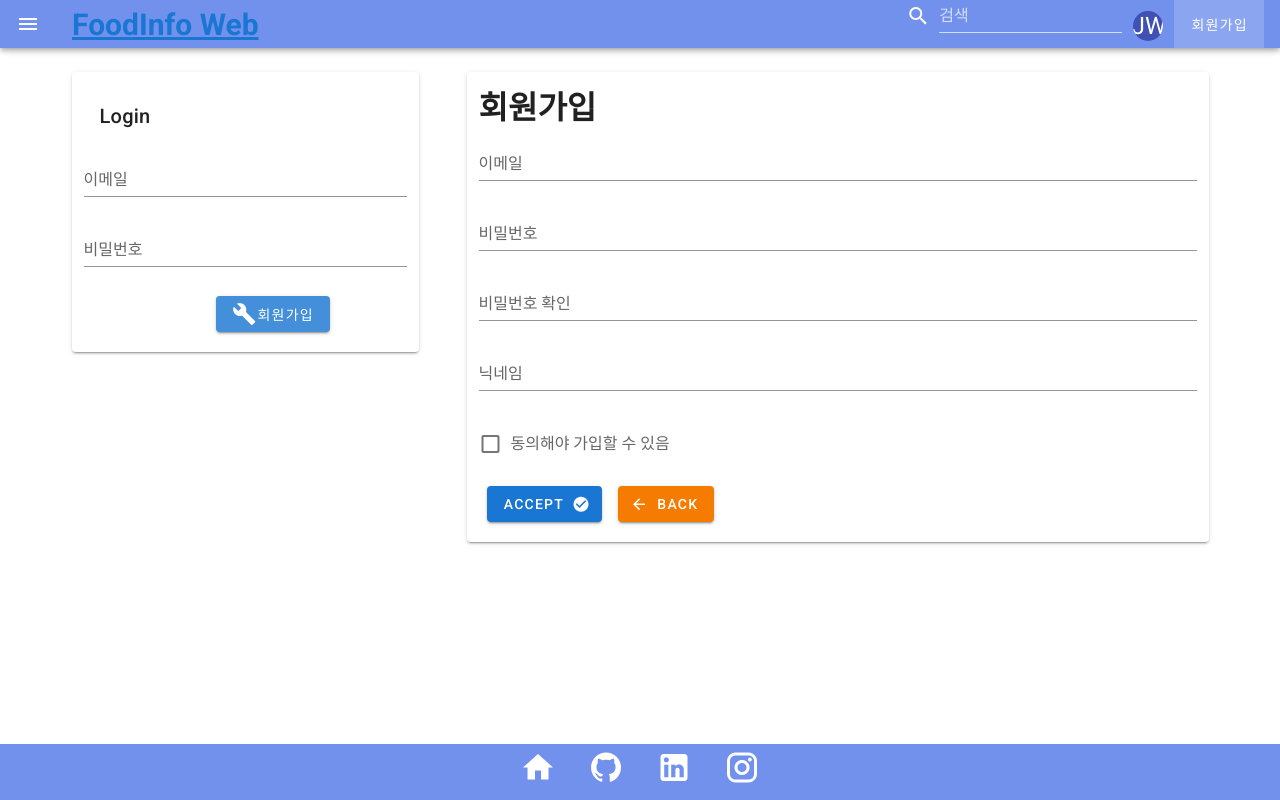
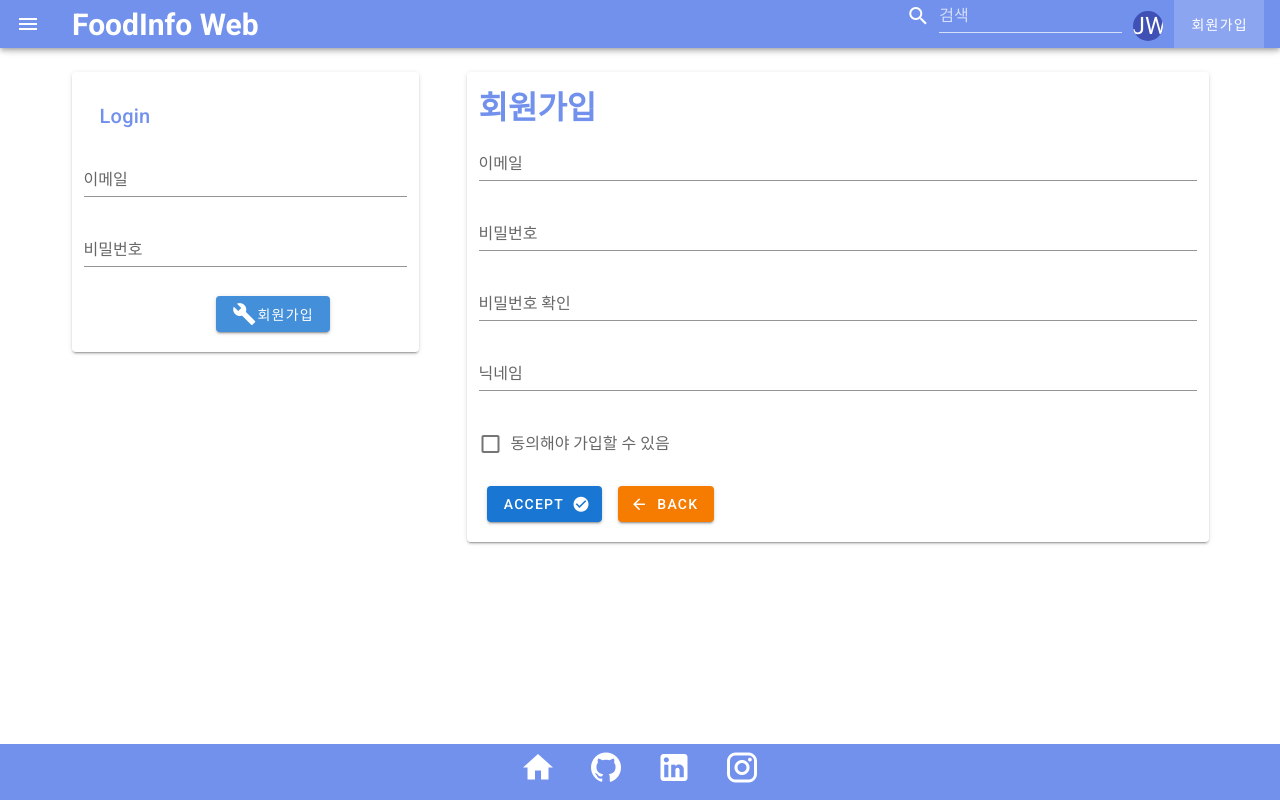
Before and after one commit to nwnp/FoodInfoWeb, a Nuxt app in the folder front/: page /signup in a window 1280 px wide. Built offline with nearby package versions, Linux system fonts and the light colour scheme.

Commit message:
feat: title color 변경

```diff
--- a/front/components/LoginForm.vue
+++ b/front/components/LoginForm.vue
@@ -4,7 +4,7 @@
       <v-form ref="form" v-model="valid" @submit.prevent="onSubmitForm">
         <v-container>
           <!-- <v-subheader>로그인</v-subheader> -->
-          <v-card-title>Login</v-card-title>
+          <v-card-title class="basil--text">Login</v-card-title>
           <v-text-field
             label="이메일"
             type="email"
@@ -84,3 +84,11 @@ export default {
   },
 };
 </script>
+<style>
+.basil {
+  background-color: #fffbe6 !important;
+}
+.basil--text {
+  color: #7291ed !important;
+}
+</style>
--- a/front/layouts/default.vue
+++ b/front/layouts/default.vue
@@ -5,7 +5,9 @@
         <v-app-bar-nav-icon></v-app-bar-nav-icon>
         <v-toolbar-title>
           <h1>
-            <a href="/">FoodInfo Web</a>
+            <a href="/" style="text-decoration: none; color: white"
+              >FoodInfo Web</a
+            >
           </h1>
         </v-toolbar-title>
         <v-spacer></v-spacer>
--- a/front/pages/profile.vue
+++ b/front/pages/profile.vue
@@ -3,7 +3,7 @@
     <v-card>
       <v-container>
         <div class="d-flex flex-column justify-space-between align-center">
-          <v-card-title>Profile</v-card-title>
+          <v-card-title class="basil--text">Profile</v-card-title>
           <v-avatar color="indigo" size="100" style="margin-bottom: 16px">
             <span class="white--text text-h5">{{ user.nickname }}</span>
           </v-avatar>
@@ -41,3 +41,11 @@ export default {
   }),
 };
 </script>
+<style>
+.basil {
+  background-color: #fffbe6 !important;
+}
+.basil--text {
+  color: #7291ed !important;
+}
+</style>
--- a/front/pages/signup.vue
+++ b/front/pages/signup.vue
@@ -2,7 +2,7 @@
   <v-container>
     <v-card>
       <v-container>
-        <h1>회원가입</h1>
+        <h1 class="basil--text">회원가입</h1>
         <v-form ref="form" v-model="valid" @click.prevent="onSubmitForm">
           <v-text-field
             v-model="email"
@@ -85,3 +85,11 @@ export default {
   },
 };
 </script>
+<style>
+.basil {
+  background-color: #fffbe6 !important;
+}
+.basil--text {
+  color: #7291ed !important;
+}
+</style>
```
